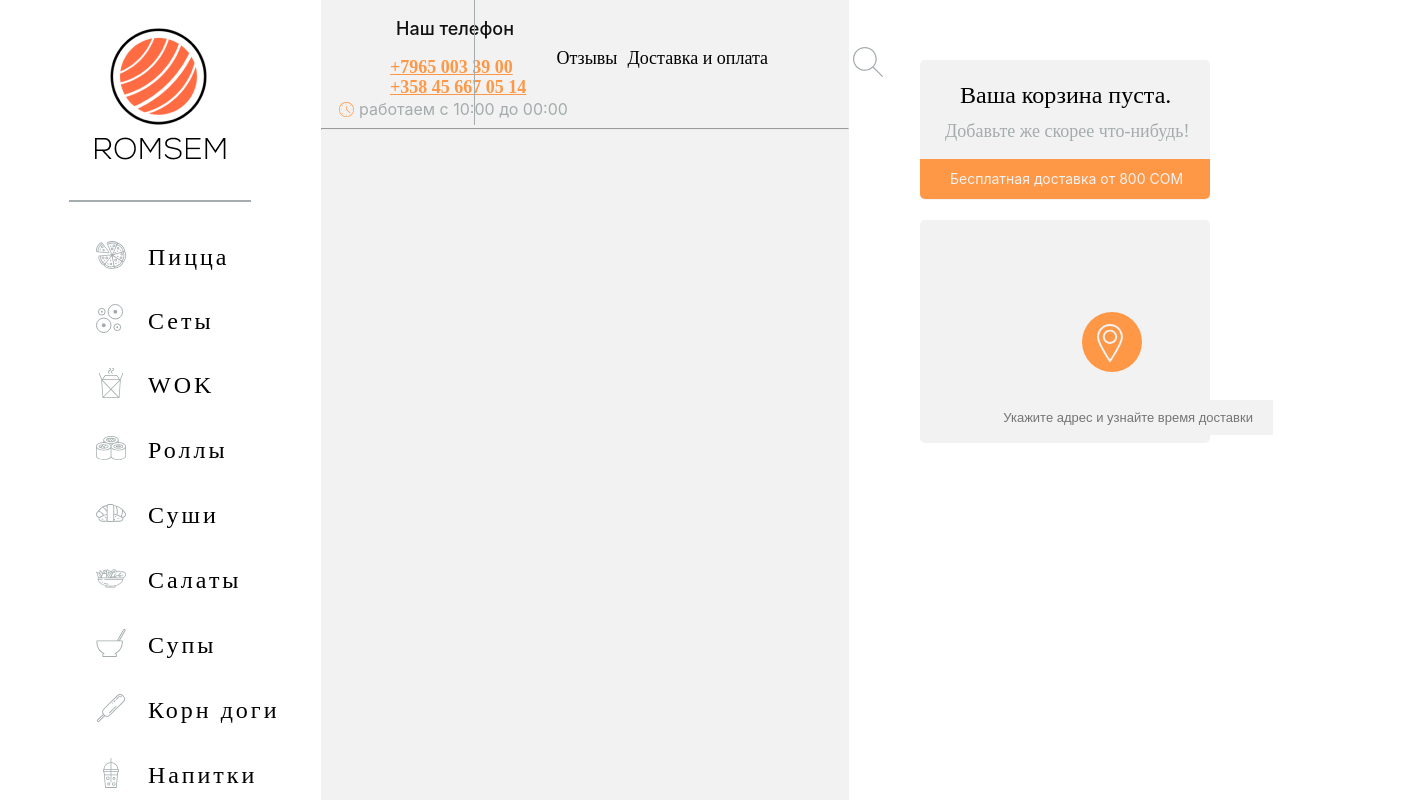
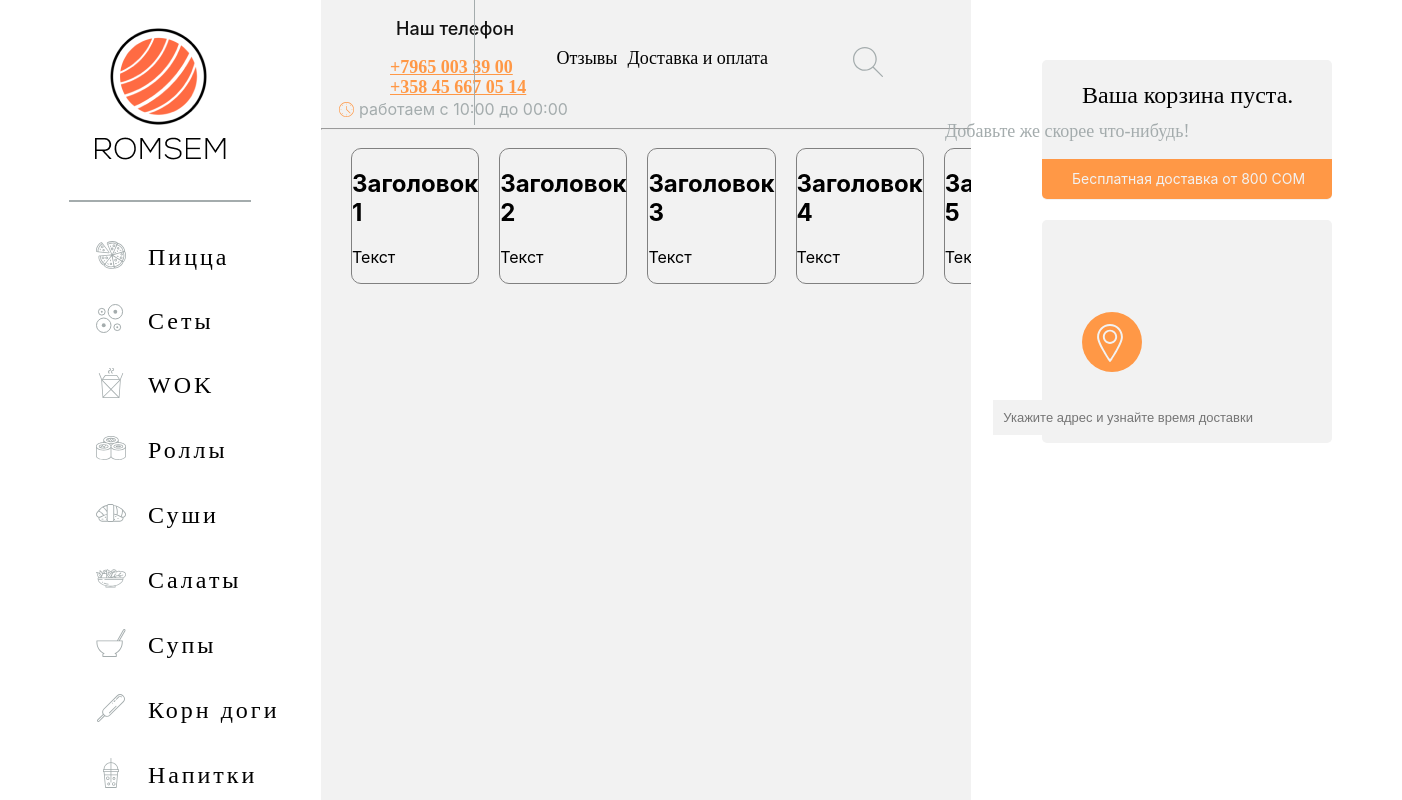
Before and after one commit to Rustdj/pizza-online, a React (Create React App) app: page / in a window 1280 px wide. Shown: the top 800 px of the page, 1402 px wide, since content can reach past the window. Built offline with nearby package versions, Linux system fonts and the light colour scheme.

Commit message:
create scrollbar

```diff
--- a/src/App.js
+++ b/src/App.js
@@ -1,15 +1,68 @@
 import './App.css';
 import Sidebar from './components/sidebar/sidebar';
-import Header from './components/content/content';
 import RightMenu from './components/rightMenu/rightMenu';
 import { Routes, Route } from 'react-router-dom';
 import Content from './components/content/content';
+import { useState } from 'react';
+
+
+
 
 function App() {
+
+  const items = [
+    {
+      title: 'Заголовок 1',
+      text: 'Текст'
+    },
+    {
+      title: 'Заголовок 2',
+      text: 'Текст'
+    },
+    {
+      title: 'Заголовок 3',
+      text: 'Текст'
+    },
+    {
+      title: 'Заголовок 4',
+      text: 'Текст'
+    },
+    {
+      title: 'Заголовок 5',
+      text: 'Текст'
+    },
+    {
+      title: 'Заголовок 5',
+      text: 'Текст'
+    },
+    {
+      title: 'Заголовок 5',
+      text: 'Текст'
+    },
+    {
+      title: 'Заголовок 5',
+      text: 'Текст'
+    },
+
+  ]
+
+
+
   return (
     <>
         <div className="wrapper">
-          <Content/>
+          <Content _class='items'>
+                {
+                  items.map((v, i) => {
+                    return (
+                      <div key={i} className='item'>
+                            <h2>{v.title}</h2>
+                            <p>{v.text}</p>
+                      </div>
+                    )
+                  })
+                }
+          </Content>
           <RightMenu/>
           {/* <Routes>
           </Routes> */}
--- a/src/components/content/content.css
+++ b/src/components/content/content.css
@@ -75,3 +75,35 @@
     color: #000;
     text-decoration: none;
 }
+
+/* Scroll */
+
+.contentScroll {
+    max-width: 650px;
+
+    margin: auto;
+}
+.items {
+    display: flex;
+    flex-direction: row;
+    padding: 10px;
+    overflow-x: scroll;
+    cursor: pointer;
+}
+.items div > div {
+    margin-left: 20px;
+}
+.item {
+    border-radius: 10px;
+    border: 1px solid grey;
+    width: 250px !important;
+    margin-left: 20px;
+}
+.items {
+    -ms-overflow-style: none;
+    scrollbar-width: none;
+}
+.items::-webkit-scrollbar {
+    width: 0;
+    background: transparent;
+}
--- a/src/components/content/content.js
+++ b/src/components/content/content.js
@@ -1,11 +1,93 @@
 import './content.css';
 import watch from '../../img/logo/watch.svg';
 import search from '../../img/logo/search.svg';
+import React, { useEffect, useState, useRef } from 'react';
 
 
 
-const Content = () => {
+const Content = (props) => {
+    let ref = useRef()
+    const [state, setState] = useState ({
+        isScrolling: false,
+        clientX: 0,
+        scrollX: 0
+    });
+
+
+    useEffect(() => {
+         const el = ref.current
+         if(el) {
+             const onWheel = e => {
+                 e.preventDefault()
+                 el.scrollTo({
+                     left: el.scrollLeft + e.deltaY * 5,
+                     behavior: 'smooth'
+                 })
+             }
+             el.addEventListener('wheel', onWheel)
+
+             return () => el.removeEventListener('wheel', onWheel)
+         }
+    }, [])
+
+    const onMouseDown = e => {
+        if (ref && ref.current && !ref.current.contains(e.target)) {
+
+        }
+        e.preventDefault()
+
+        setState ({
+            ...state,
+            isScrolling: true,
+            clientX: e.clientX
+        })
+    }
+    const onMouseUp = e => {
+        if (ref && ref.current && !ref.current.contains(e.target)) {
+
+        }
+        e.preventDefault()
+
+        setState ({
+            ...state,
+            isScrolling: false,
+        })
+    }
+    const onMouseMove = e => {
+        if (ref && ref.current && !ref.current.contains(e.target)) {
+
+        }
+        e.preventDefault()
+
+        const {clientX, scrollX, isScrolling} = state
+
+        if (isScrolling) {
+            ref.current.scrollLeft = scrollX + e.clientX - clientX
+            let sX = scrollX + e.clientX - clientX
+            let cX = e.clientX
+
+            setState({
+                ...state,
+                scrollX: sX,
+                clientX: cX
+            })
+        }
+    }
+
+    useEffect(() => {
+        document.addEventListener('mousedown', onMouseDown)
+        document.addEventListener('mouseup', onMouseUp)
+        document.addEventListener('mousemove', onMouseMove)
+
+        return () => {
+            document.removeEventListener('mousedown', onMouseDown)
+            document.removeEventListener('mouseup', onMouseUp)
+            document.removeEventListener('mousemove', onMouseMove)
+        }
+    })
+
     return (
+
         <div className='content'>
             <div className='contentHeader'>
                 <div className='contentHeaderBox'>
@@ -28,6 +110,20 @@ const Content = () => {
             </div>
             <hr className='hr' align="center"></hr>
 
+            <div className='contentScroll'>
+                <div
+                ref={ref}
+                className={props._class}
+                onMouseDown={onmousedown}
+                onMouseUp={onmouseup}
+                onMouseMove={onmousemove}
+                >
+                    {
+                        React.Children.map(props.children, child => React.Children.only(child))
+                    }
+                </div>
+            </div>
+
         </div>
     )
 }
```
